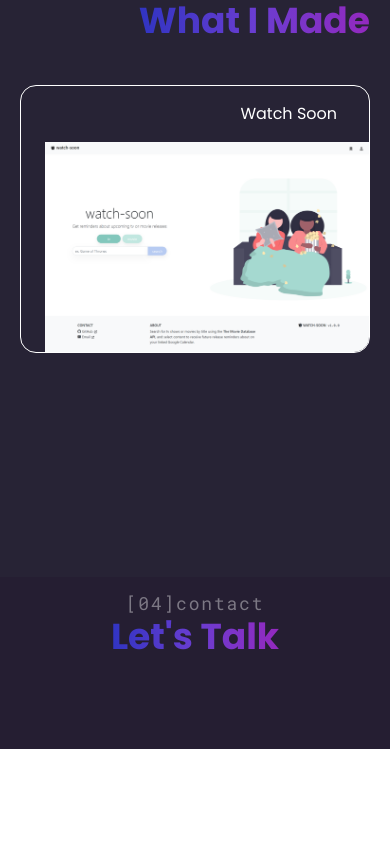
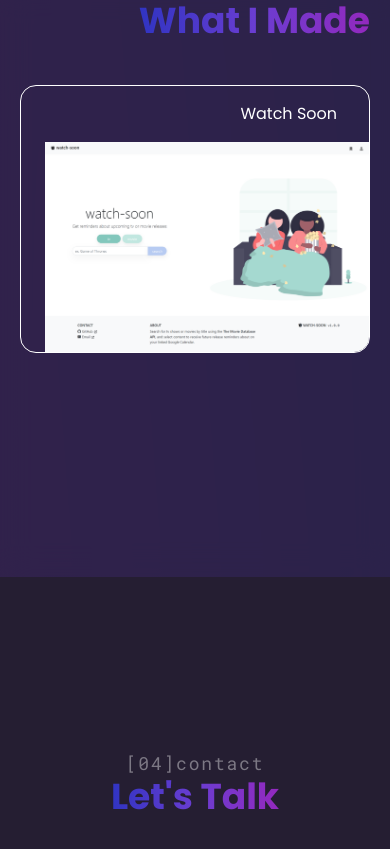
Before and after one commit to encarnac/portfolio, a React (Vite) app: page / in a window 390 px wide. Shown: the part 4006-4855 px from the top of the page. Before the commit the page ends 4755 px from the top, so only its background shows below. Built offline with nearby package versions, Linux system fonts and the light colour scheme.

Commit message:
Set overall app background

```diff
--- a/src/App.jsx
+++ b/src/App.jsx
@@ -40,7 +40,7 @@ export default function App() {
   return (
     <main
       id="hero"
-      className="relative flex min-h-screen flex-col bg-[#e3e8ee] transition duration-300 dark:bg-[#251e32]"
+      className="relative flex min-h-screen flex-col bg-gradient-to-tr from-[#B0BEDF] via-[#D0C5DD] to-[#E1C6D7] transition duration-300 dark:from-[#371E43] dark:from-5% dark:to-[#1E223C]"
     >
       {/* Navbar and Drawer */}
       <Navbar
@@ -52,7 +52,7 @@ export default function App() {
       />
 
       {/* Hero Section with Divider */}
-      <div className="relative">
+      <div className="relative bg-[#e3e8ee] dark:bg-[#251e32]">
         <motion.div
           initial={{ opacity: 0, scale: 0.5 }}
           animate={{ opacity: 1, scale: 1 }}
@@ -65,7 +65,7 @@ export default function App() {
 
       {/* About Me Section */}
 
-      <div className="relative bg-gradient-to-tr from-[#B0BEDF] via-[#D0C5DD] to-[#E1C6D7] dark:from-[#371E43] dark:from-5% dark:to-[#1E223C]">
+      <div className="relative">
         <motion.div
           className="container mx-auto my-36 px-5 py-4 sm:px-10"
           margin="0 0 -200px 0"
@@ -89,7 +89,7 @@ export default function App() {
       </div>
 
       {/* Projects Section */}
-      <div className="relative bg-[#eff1f2] dark:bg-[#272335]">
+      <div className="relative bg-[#eff1f2]/50 backdrop-blur-lg dark:bg-[#2e2552]/60">
         <motion.div
           className="container mx-auto my-36 mb-40 px-5 py-4 sm:px-10"
           viewport={{ amount: 0.7 }}
@@ -100,7 +100,14 @@ export default function App() {
       </div>
 
       <div className="relative bg-[#E3E8EE] dark:bg-[#251e32]">
-        <ContactSection />
+        <motion.div
+          className="container mx-auto my-36 mb-40 px-5 py-4 sm:px-10"
+          viewport={{ amount: 0.7 }}
+          onViewportEnter={() => setSelectedPage("projects")}
+        >
+          <ContactSection />
+        </motion.div>
+
         {/* <DividerShape shape={"curve"} /> */}
       </div>
     </main>
```
